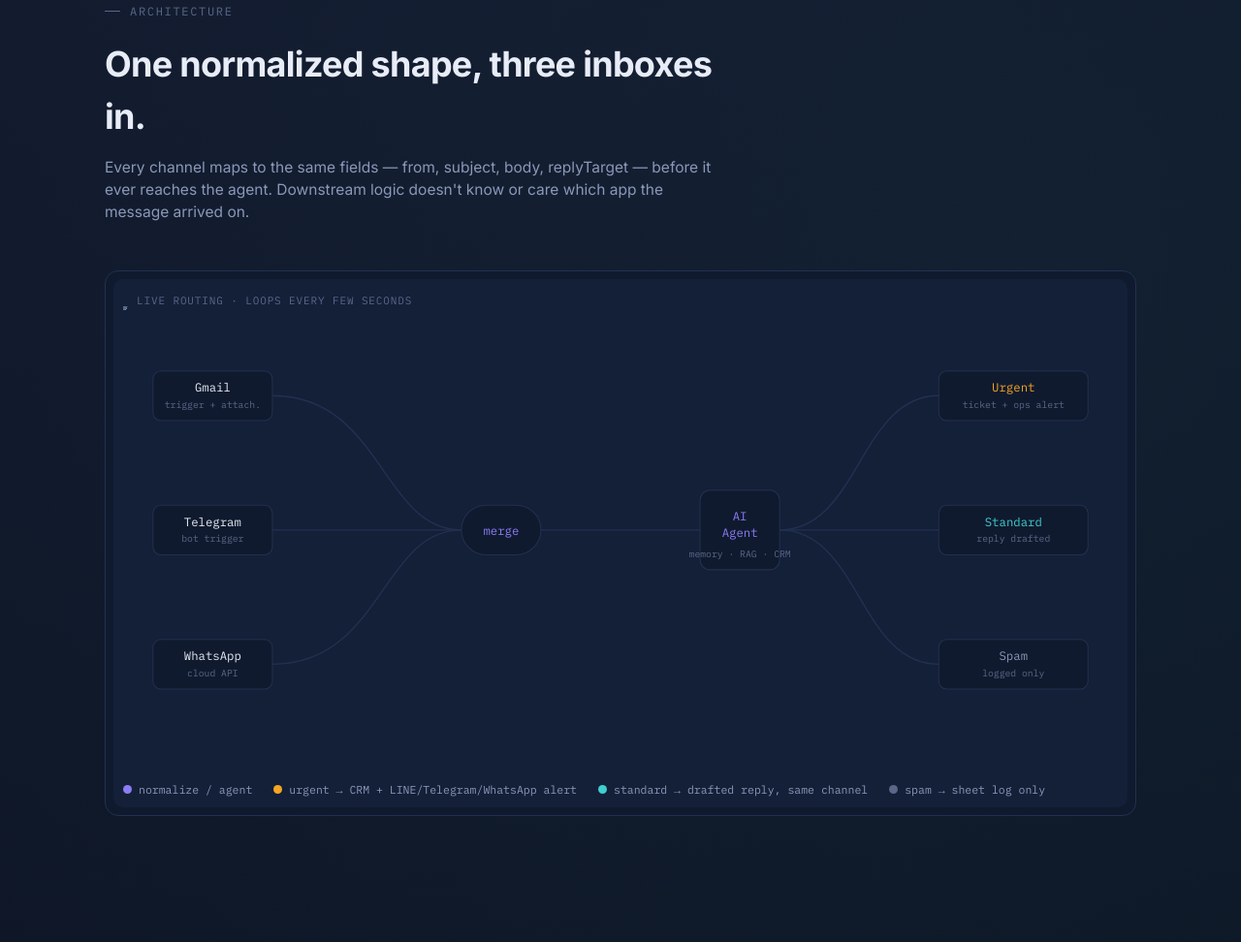
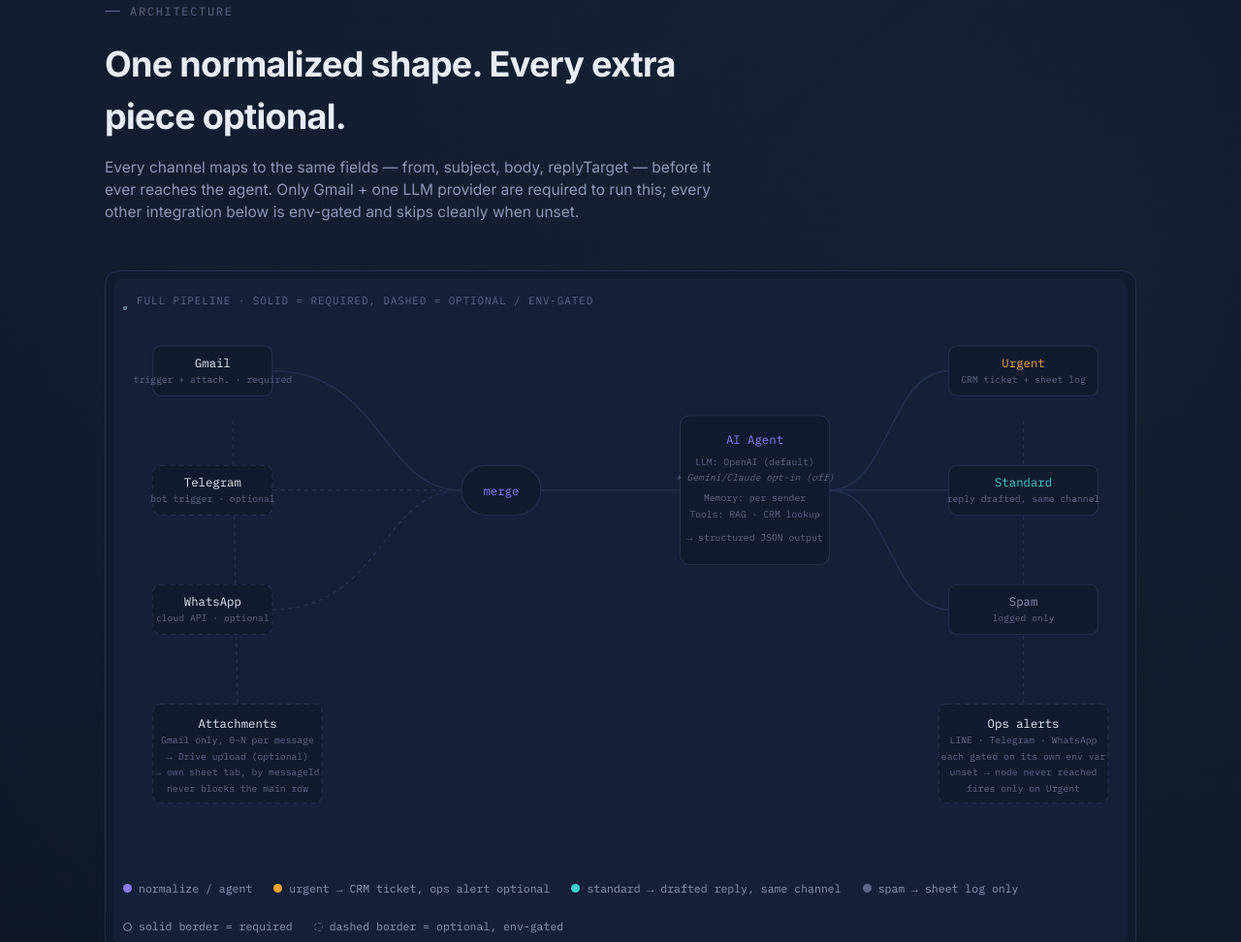
Before and after one commit to allocsys/n8n-agentic-ops, a plain HTML site: page docs/index.html in a window 1280 px wide. Shown: the part 742-1714 px from the top of the page at 97% size. Drawn offline with Linux system fonts and the light colour scheme.

Commit message:
Remove hero status terminal; upgrade architecture flow diagram to reflect full current abilities (required vs optional/env-gated integrations, single-provider LLM default with opt-in fallback, attachments branch, ops alerts)

```diff
--- a/docs/index.html
+++ b/docs/index.html
@@ -169,6 +169,9 @@
   .node-label{fill:var(--text); font-family:var(--mono); font-size:12px;}
   .node-sub{fill:var(--text-faint); font-family:var(--mono); font-size:9.5px;}
   .path-line{fill:none; stroke:var(--line); stroke-width:1.4;}
+  .path-optional{stroke-dasharray:4 4;}
+  .node-optional{stroke-dasharray:5 4;}
+  .node-sub-optional{fill:var(--text-faint); font-style:italic;}
   .legend{display:flex; gap:22px; flex-wrap:wrap; margin-top:18px; font-family:var(--mono); font-size:11.5px; color:var(--text-dim);}
   .legend span{display:inline-flex; align-items:center; gap:7px;}
   .legend i{width:9px; height:9px; border-radius:50%; display:inline-block;}
@@ -301,73 +304,93 @@
           <a class="btn btn-ghost" href="#try">Run the zero-credential mock →</a>
         </div>
       </div>
-      <div class="terminal reveal in">
-        <div class="term-lines" id="termLines"></div>
-      </div>
     </div>
   </section>
 
   <section id="flow">
     <div class="section-head reveal">
       <div class="eyebrow">Architecture</div>
-      <h2>One normalized shape, three inboxes in.</h2>
-      <p>Every channel maps to the same fields — from, subject, body, replyTarget — before it ever reaches the agent. Downstream logic doesn't know or care which app the message arrived on.</p>
+      <h2>One normalized shape. Every extra piece optional.</h2>
+      <p>Every channel maps to the same fields — from, subject, body, replyTarget — before it ever reaches the agent. Only Gmail + one LLM provider are required to run this; every other integration below is env-gated and skips cleanly when unset.</p>
     </div>
 
     <div class="panel reveal">
       <div class="panel-inner">
-        <span class="panel-label">live routing · loops every few seconds</span>
-        <svg class="flow" viewBox="0 0 1000 460" xmlns="http://www.w3.org/2000/svg" xmlns:xlink="http://www.w3.org/1999/xlink">
-          <path id="p1" class="path-line" d="M150,90 C260,90 260,225 340,225"/>
-          <path id="p2" class="path-line" d="M150,225 C260,225 260,225 340,225"/>
-          <path id="p3" class="path-line" d="M150,360 C260,360 260,225 340,225"/>
-          <path id="p4" class="path-line" d="M420,225 L580,225"/>
-          <path id="p5" class="path-line" d="M660,225 C740,225 740,90 820,90"/>
-          <path id="p6" class="path-line" d="M660,225 C740,225 740,225 820,225"/>
-          <path id="p7" class="path-line" d="M660,225 C740,225 740,360 820,360"/>
+        <span class="panel-label">full pipeline · solid = required, dashed = optional / env-gated</span>
+        <svg class="flow" viewBox="0 0 1000 560" xmlns="http://www.w3.org/2000/svg" xmlns:xlink="http://www.w3.org/1999/xlink">
+          <path id="p1" class="path-line" d="M150,65 C260,65 260,185 340,185"/>
+          <path id="p2" class="path-line path-optional" d="M150,185 C260,185 260,185 340,185"/>
+          <path id="p3" class="path-line path-optional" d="M150,305 C260,305 260,185 340,185"/>
+          <path id="p4" class="path-line" d="M420,185 L560,185"/>
+          <path id="p5" class="path-line" d="M710,185 C770,185 770,65 830,65"/>
+          <path id="p6" class="path-line" d="M710,185 C770,185 770,185 830,185"/>
+          <path id="p7" class="path-line" d="M710,185 C770,185 770,305 830,305"/>
+          <path class="path-line path-optional" d="M110,115 L115,400"/>
+          <path class="path-line path-optional" d="M905,115 L905,400"/>
 
           <g>
-            <rect class="node-box" x="30" y="65" width="120" height="50" rx="8"/>
-            <text class="node-label" x="90" y="86" text-anchor="middle">Gmail</text>
-            <text class="node-sub" x="90" y="102" text-anchor="middle">trigger + attach.</text>
+            <rect class="node-box" x="30" y="40" width="120" height="50" rx="8"/>
+            <text class="node-label" x="90" y="61" text-anchor="middle">Gmail</text>
+            <text class="node-sub" x="90" y="77" text-anchor="middle">trigger + attach. · required</text>
           </g>
           <g>
-            <rect class="node-box" x="30" y="200" width="120" height="50" rx="8"/>
-            <text class="node-label" x="90" y="221" text-anchor="middle">Telegram</text>
-            <text class="node-sub" x="90" y="237" text-anchor="middle">bot trigger</text>
+            <rect class="node-box node-optional" x="30" y="160" width="120" height="50" rx="8"/>
+            <text class="node-label" x="90" y="181" text-anchor="middle">Telegram</text>
+            <text class="node-sub" x="90" y="197" text-anchor="middle">bot trigger · optional</text>
           </g>
           <g>
-            <rect class="node-box" x="30" y="335" width="120" height="50" rx="8"/>
-            <text class="node-label" x="90" y="356" text-anchor="middle">WhatsApp</text>
-            <text class="node-sub" x="90" y="372" text-anchor="middle">cloud API</text>
+            <rect class="node-box node-optional" x="30" y="280" width="120" height="50" rx="8"/>
+            <text class="node-label" x="90" y="301" text-anchor="middle">WhatsApp</text>
+            <text class="node-sub" x="90" y="317" text-anchor="middle">cloud API · optional</text>
           </g>
 
           <g>
-            <rect class="node-box" x="340" y="200" width="80" height="50" rx="25" stroke="var(--violet)"/>
-            <text class="node-label" x="380" y="230" text-anchor="middle" style="fill:var(--violet)">merge</text>
+            <rect class="node-box" x="340" y="160" width="80" height="50" rx="25" stroke="var(--violet)"/>
+            <text class="node-label" x="380" y="190" text-anchor="middle" style="fill:var(--violet)">merge</text>
           </g>
 
           <g>
-            <rect class="node-box" x="580" y="185" width="80" height="80" rx="10" stroke="var(--violet)"/>
-            <text class="node-label" x="620" y="215" text-anchor="middle" style="fill:var(--violet)">AI</text>
-            <text class="node-label" x="620" y="232" text-anchor="middle" style="fill:var(--violet)">Agent</text>
-            <text class="node-sub" x="620" y="252" text-anchor="middle">memory · RAG · CRM</text>
+            <rect class="node-box" x="560" y="110" width="150" height="150" rx="10" stroke="var(--violet)"/>
+            <text class="node-label" x="635" y="138" text-anchor="middle" style="fill:var(--violet)">AI Agent</text>
+            <text class="node-sub" x="635" y="160" text-anchor="middle">LLM: OpenAI (default)</text>
+            <text class="node-sub node-sub-optional" x="635" y="175" text-anchor="middle">+ Gemini/Claude opt-in (off)</text>
+            <text class="node-sub" x="635" y="196" text-anchor="middle">Memory: per sender</text>
+            <text class="node-sub" x="635" y="212" text-anchor="middle">Tools: RAG · CRM lookup</text>
+            <text class="node-sub" x="635" y="236" text-anchor="middle">→ structured JSON output</text>
           </g>
 
           <g>
-            <rect class="node-box" x="820" y="65" width="150" height="50" rx="8" stroke="var(--amber)"/>
-            <text class="node-label" x="895" y="86" text-anchor="middle" style="fill:var(--amber)">Urgent</text>
-            <text class="node-sub" x="895" y="102" text-anchor="middle">ticket + ops alert</text>
+            <rect class="node-box" x="830" y="40" width="150" height="50" rx="8" stroke="var(--amber)"/>
+            <text class="node-label" x="905" y="61" text-anchor="middle" style="fill:var(--amber)">Urgent</text>
+            <text class="node-sub" x="905" y="77" text-anchor="middle">CRM ticket + sheet log</text>
           </g>
           <g>
-            <rect class="node-box" x="820" y="200" width="150" height="50" rx="8" stroke="var(--cyan)"/>
-            <text class="node-label" x="895" y="221" text-anchor="middle" style="fill:var(--cyan)">Standard</text>
-            <text class="node-sub" x="895" y="237" text-anchor="middle">reply drafted</text>
+            <rect class="node-box" x="830" y="160" width="150" height="50" rx="8" stroke="var(--cyan)"/>
+            <text class="node-label" x="905" y="181" text-anchor="middle" style="fill:var(--cyan)">Standard</text>
+            <text class="node-sub" x="905" y="197" text-anchor="middle">reply drafted, same channel</text>
           </g>
           <g>
-            <rect class="node-box" x="820" y="335" width="150" height="50" rx="8" stroke="var(--text-faint)"/>
-            <text class="node-label" x="895" y="356" text-anchor="middle" style="fill:var(--text-dim)">Spam</text>
-            <text class="node-sub" x="895" y="372" text-anchor="middle">logged only</text>
+            <rect class="node-box" x="830" y="280" width="150" height="50" rx="8" stroke="var(--text-faint)"/>
+            <text class="node-label" x="905" y="301" text-anchor="middle" style="fill:var(--text-dim)">Spam</text>
+            <text class="node-sub" x="905" y="317" text-anchor="middle">logged only</text>
+          </g>
+
+          <g>
+            <rect class="node-box node-optional" x="30" y="400" width="170" height="100" rx="8"/>
+            <text class="node-label" x="115" y="424" text-anchor="middle">Attachments</text>
+            <text class="node-sub" x="115" y="440" text-anchor="middle">Gmail only, 0–N per message</text>
+            <text class="node-sub" x="115" y="456" text-anchor="middle">→ Drive upload (optional)</text>
+            <text class="node-sub" x="115" y="472" text-anchor="middle">→ own sheet tab, by messageId</text>
+            <text class="node-sub" x="115" y="488" text-anchor="middle">never blocks the main row</text>
+          </g>
+
+          <g>
+            <rect class="node-box node-optional" x="820" y="400" width="170" height="100" rx="8"/>
+            <text class="node-label" x="905" y="424" text-anchor="middle">Ops alerts</text>
+            <text class="node-sub" x="905" y="440" text-anchor="middle">LINE · Telegram · WhatsApp</text>
+            <text class="node-sub" x="905" y="456" text-anchor="middle">each gated on its own env var</text>
+            <text class="node-sub" x="905" y="472" text-anchor="middle">unset → node never reached</text>
+            <text class="node-sub" x="905" y="488" text-anchor="middle">fires only on Urgent</text>
           </g>
 
           <circle r="4" fill="var(--cyan)"><animateMotion dur="3.2s" repeatCount="indefinite" begin="0s"><mpath href="#p1" xlink:href="#p1"/></animateMotion></circle>
@@ -380,9 +403,11 @@
         </svg>
         <div class="legend">
           <span><i style="background:var(--violet)"></i> normalize / agent</span>
-          <span><i style="background:var(--amber)"></i> urgent → CRM + LINE/Telegram/WhatsApp alert</span>
+          <span><i style="background:var(--amber)"></i> urgent → CRM ticket, ops alert optional</span>
           <span><i style="background:var(--cyan)"></i> standard → drafted reply, same channel</span>
           <span><i style="background:var(--text-faint)"></i> spam → sheet log only</span>
+          <span><i style="border:1px solid var(--text-dim); background:transparent;"></i> solid border = required</span>
+          <span><i style="border:1px dashed var(--text-faint); background:transparent;"></i> dashed border = optional, env-gated</span>
         </div>
       </div>
     </div>
```
